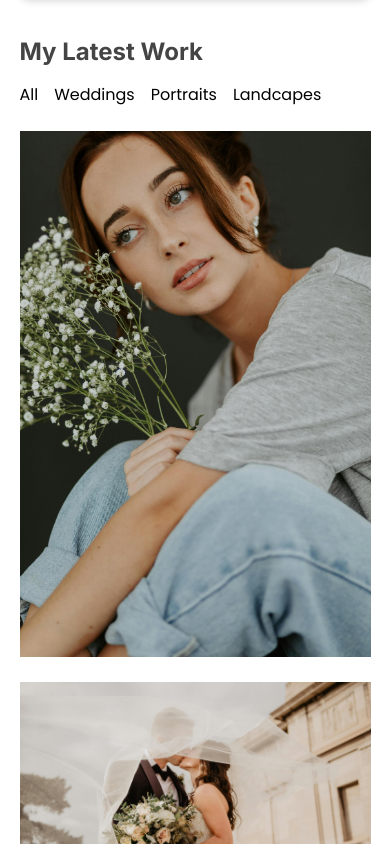
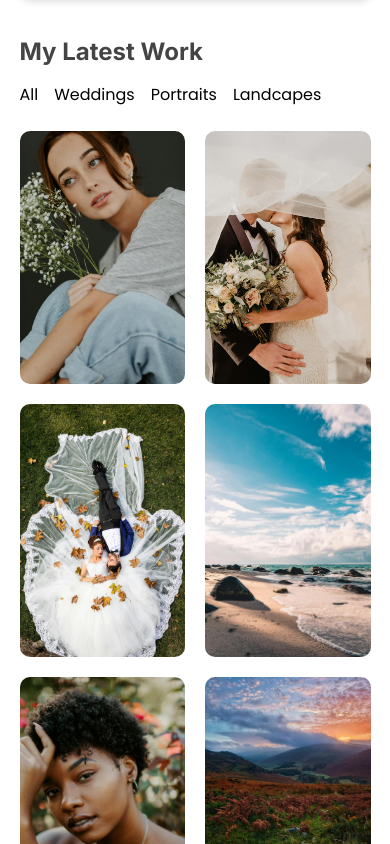
Before and after one commit to EdwardShanahan09/portfolio-project-1, a React (Vite) app: page / in a window 390 px wide. Shown: the part 2820-3664 px from the top of the page. Built offline with nearby package versions, Linux system fonts and the light colour scheme.

Commit message:
Style portfolio section for tablet and desktop

```diff
--- a/src/components/Gallery/Gallery.scss
+++ b/src/components/Gallery/Gallery.scss
@@ -17,7 +17,21 @@
 
   &__images {
     display: grid;
-    grid-template-columns: 1fr;
+    grid-template-columns: 1fr 1fr;
     gap: 2rem;
+
+    & img {
+      border-radius: 10px;
+      height: 100%;
+      object-fit: cover;
+    }
+
+    @media (min-width: 768px) {
+      grid-template-columns: 1fr 1fr 1fr;
+    }
+
+    @media (min-width: 1040px) {
+      grid-template-columns: 1fr 1fr 1fr 1fr;
+    }
   }
 }
--- a/src/sections/portfolio/Portfolio.scss
+++ b/src/sections/portfolio/Portfolio.scss
@@ -1,3 +1,11 @@
 .portfolio {
   margin-bottom: 4rem;
+
+  @media (min-with: 768px) {
+    margin-bottom: 8rem;
+  }
+
+  @media (min-with: 1040px) {
+    margin-bottom: 10rem;
+  }
 }
```
